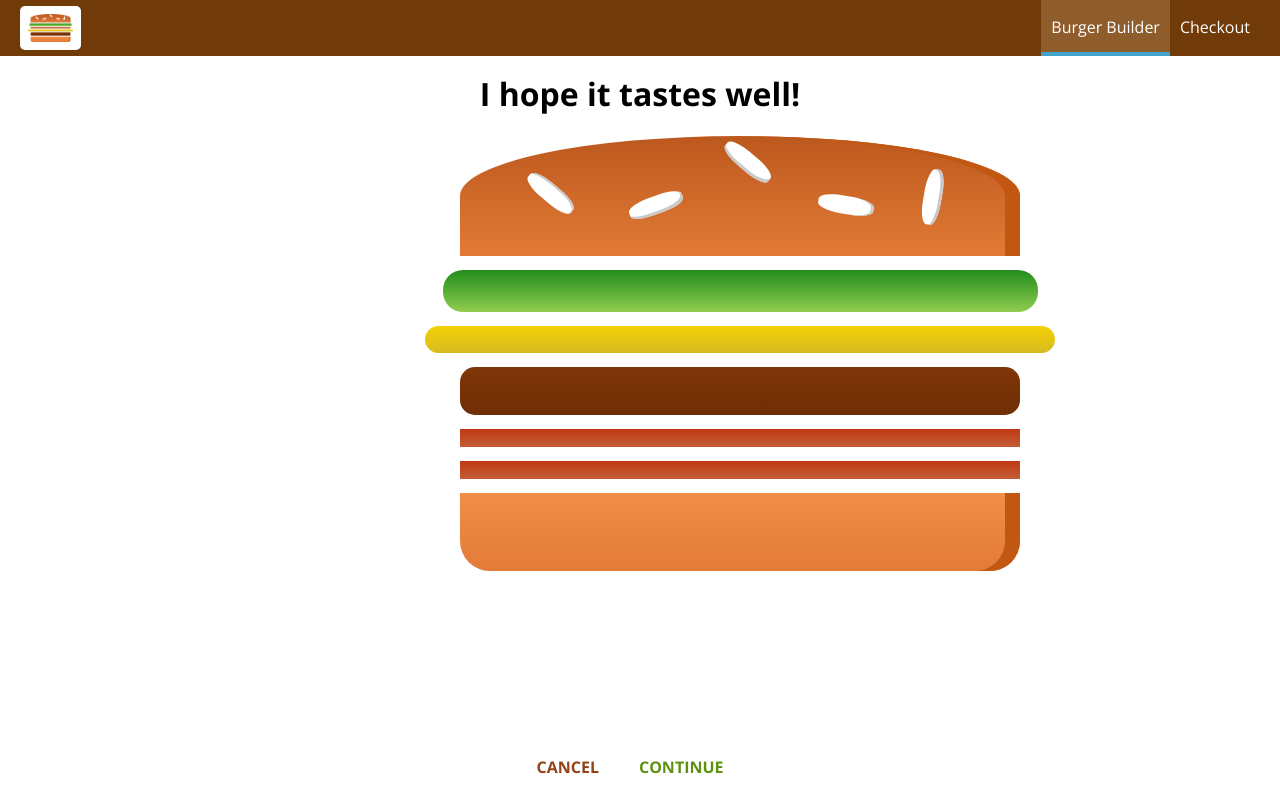
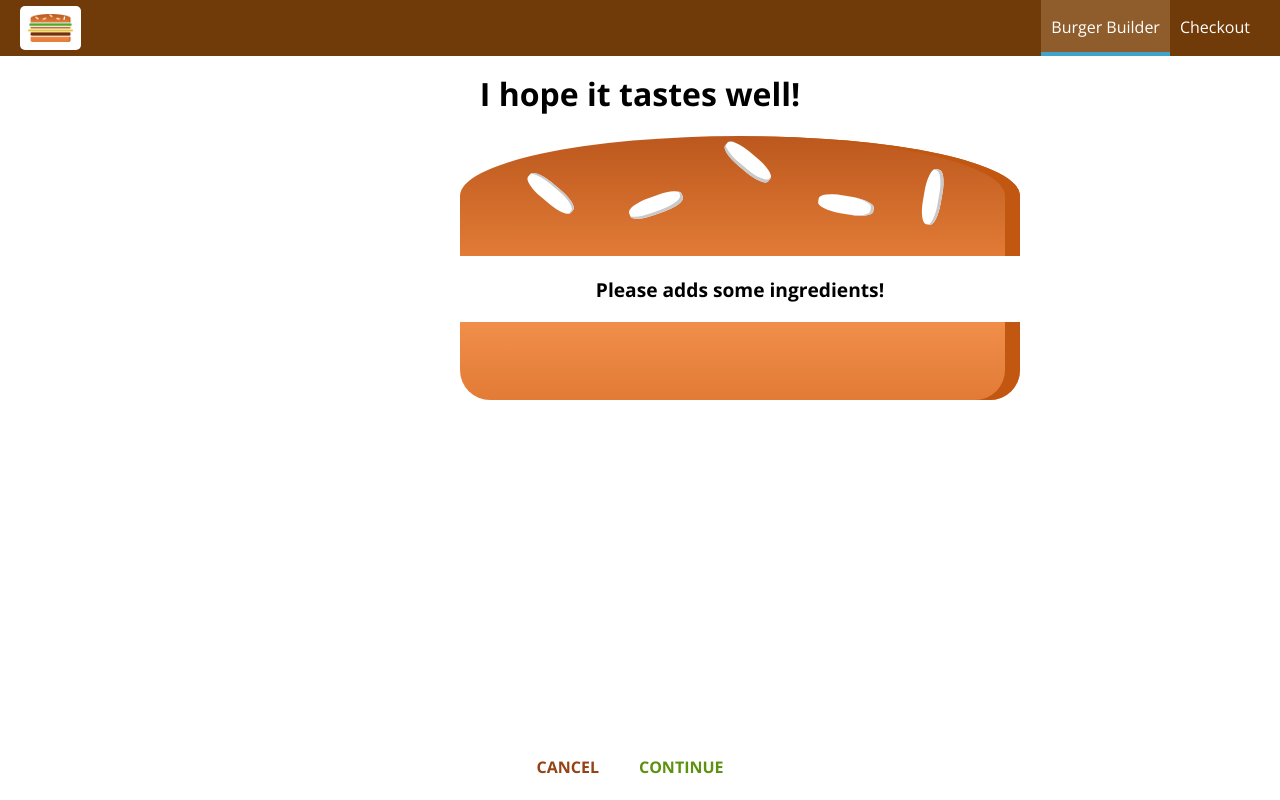
Before and after one commit to luizpaulofranz/react-burguer, a React app: page /checkout in a window 1280 px wide. Built offline with nearby package versions, Linux system fonts and the light colour scheme.

Commit message:
Adds Checkout component on Order Now Button.

```diff
--- a/src/components/Order/CheckoutSummary/CheckoutSummary.js
+++ b/src/components/Order/CheckoutSummary/CheckoutSummary.js
@@ -13,8 +13,8 @@
             <div style={{width: '100%', margin: 'auto'}}>
                 <Burger ingredients={props.ingredients} />
             </div>
-            <Button btnType="Danger" click={() => {}}>CANCEL</Button>
-            <Button btnType="Success" click={() => {}}>CONTINUE</Button>
+            <Button btnType="Danger" click={props.cancelCheckout}>CANCEL</Button>
+            <Button btnType="Success" click={props.proceedCheckout}>CONTINUE</Button>
         </div>
     )
 
--- a/src/containers/BurgerBuilder/BurgerBuilder.js
+++ b/src/containers/BurgerBuilder/BurgerBuilder.js
@@ -96,7 +96,7 @@
 
     purchaseProceedHandler = () => {
         // show spinner
-        this.setState({loading: true});
+        /*this.setState({loading: true});
         const order = {
             ingredients: this.state.ingredients,
             price: this.state.totalPrice,
@@ -118,6 +118,16 @@
         ).catch(err => {
             console.log(err)
             this.setState({loading: false, purchasing: false});
+        });*/
+        // here we mount our GETs in URL
+        const queryParams = [];
+        for (let i in this.state.ingredients) {
+            queryParams.push(encodeURIComponent(i) + '=' + encodeURIComponent(this.state.ingredients[i]));
+        }
+        const queryString = queryParams.join('&');
+        this.props.history.push({
+            pathname: '/checkout',
+            search: '?' + queryString
         });
     }
 
--- a/src/containers/Checkout/Checkout.js
+++ b/src/containers/Checkout/Checkout.js
@@ -13,10 +13,33 @@
         }
     }
 
+    componentDidMount() {
+        // props.location is an object passed by router
+        const query = new URLSearchParams(this.props.location.search);
+        const newIngredients = {};
+        for (let param of query.entries()) {
+            newIngredients[param[0]] = +param[1];
+        }
+        this.setState({ingredients: newIngredients});
+    }
+
+    proceedCheckoutHandler = () => {
+        // we've access to history by react-rout
+        this.props.history.replace('/checkout/contact-data');
+    }
+
+    cancelCheckoutHandler = () => {
+        this.props.history.goBack();
+    }
+
     render() {
         return (
             <div>
-                <CheckoutSummary ingredients={this.state.ingredients} />
+                <CheckoutSummary
+                    ingredients={this.state.ingredients}
+                    cancelCheckout={this.cancelCheckoutHandler}
+                    proceedCheckout={this.proceedCheckoutHandler}
+                />
             </div>
         );
     }
```
